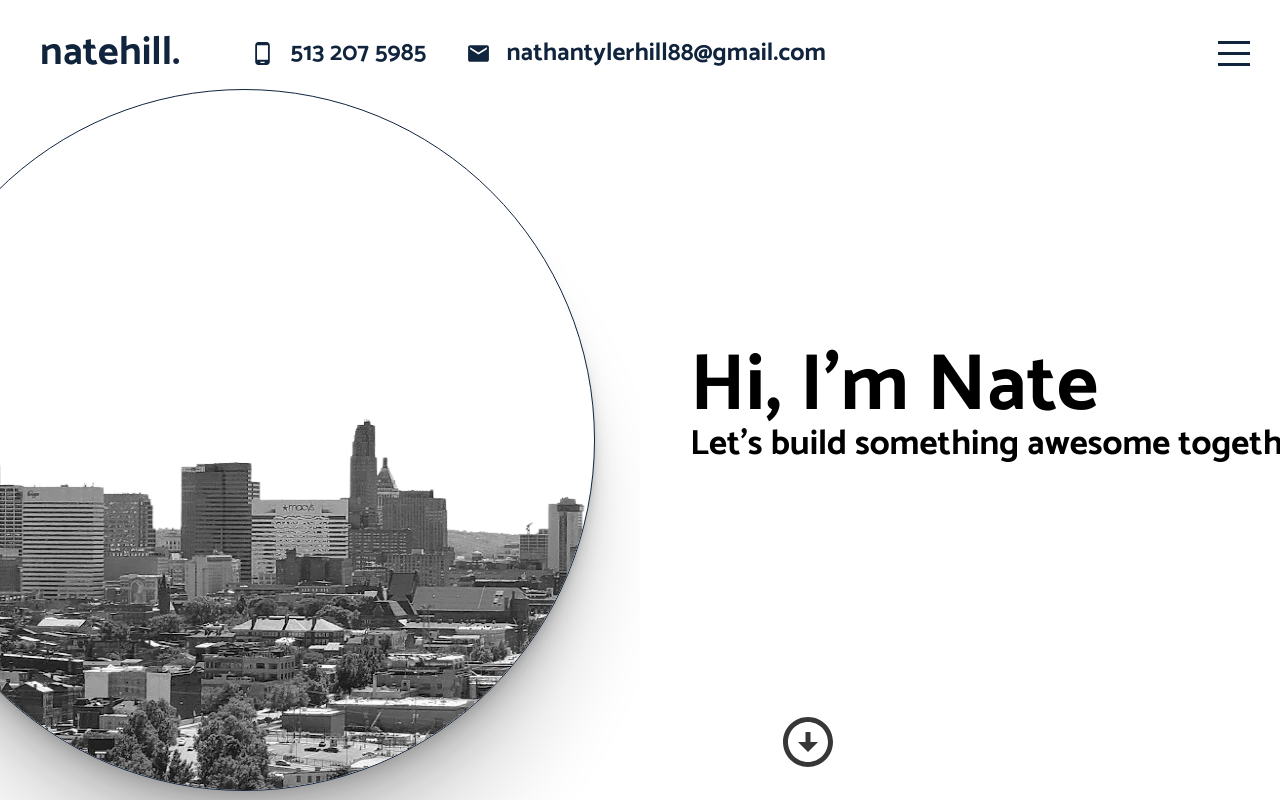
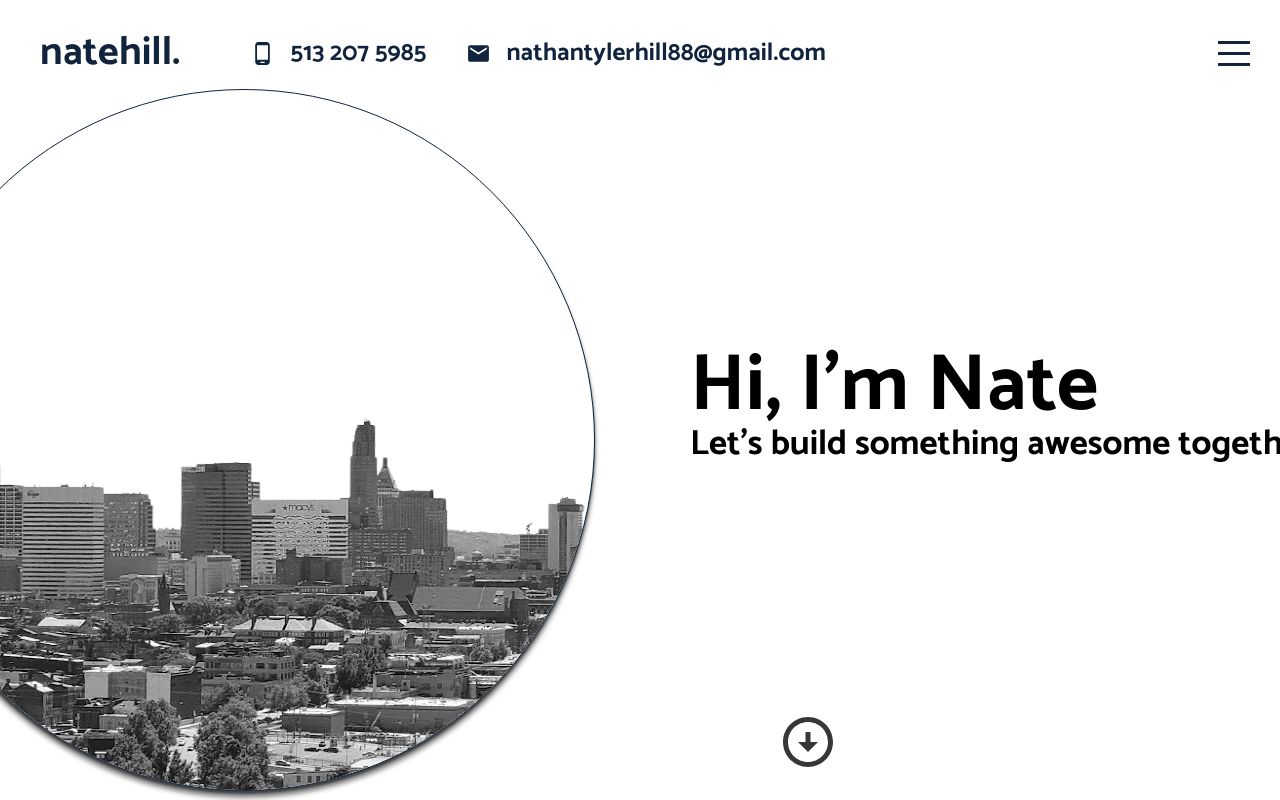
Before and after one commit to estin8/reactportfolio, a React (Create React App) app: page / in a window 1280 px wide. Built offline with nearby package versions, Linux system fonts and the light colour scheme.

Commit message:
shadows and mobile optimization on intro

```diff
--- a/src/components/intro/intro.scss
+++ b/src/components/intro/intro.scss
@@ -28,12 +28,9 @@
             overflow: hidden;
             z-index: 10;
 
-            box-shadow: 0 2.8px 2.2px rgba(0, 0, 0, 3%),
-                0 6.7px 5.3px rgba(0, 0, 0, 5%),
-                0 12.5px 10px rgba(0, 0, 0, 6%),
-                0 22.3px 17.9px rgba(0, 0, 0, 7%),
-                0 41.8px 33.4px rgba(0, 0, 0, 9%),
-                0 100px 80px rgba(0, 0, 0, 12%);
+            box-shadow: 0 2.8px 2.2px rgba(0, 0, 0, 0.5),
+                0 6.7px 5.3px rgba(0, 0, 0, 0.5);
+
 
             @include mobile {
                 align-items: flex-start;
@@ -57,8 +54,8 @@
 
                 @include mobile {
                     width: 200px;
-                    height: 200px;
-                    transform: translate(0px, 0px);
+                    height: 100%;
+                    transform: translateX(-106px);
                     overflow: hidden;
                 }
 
```
